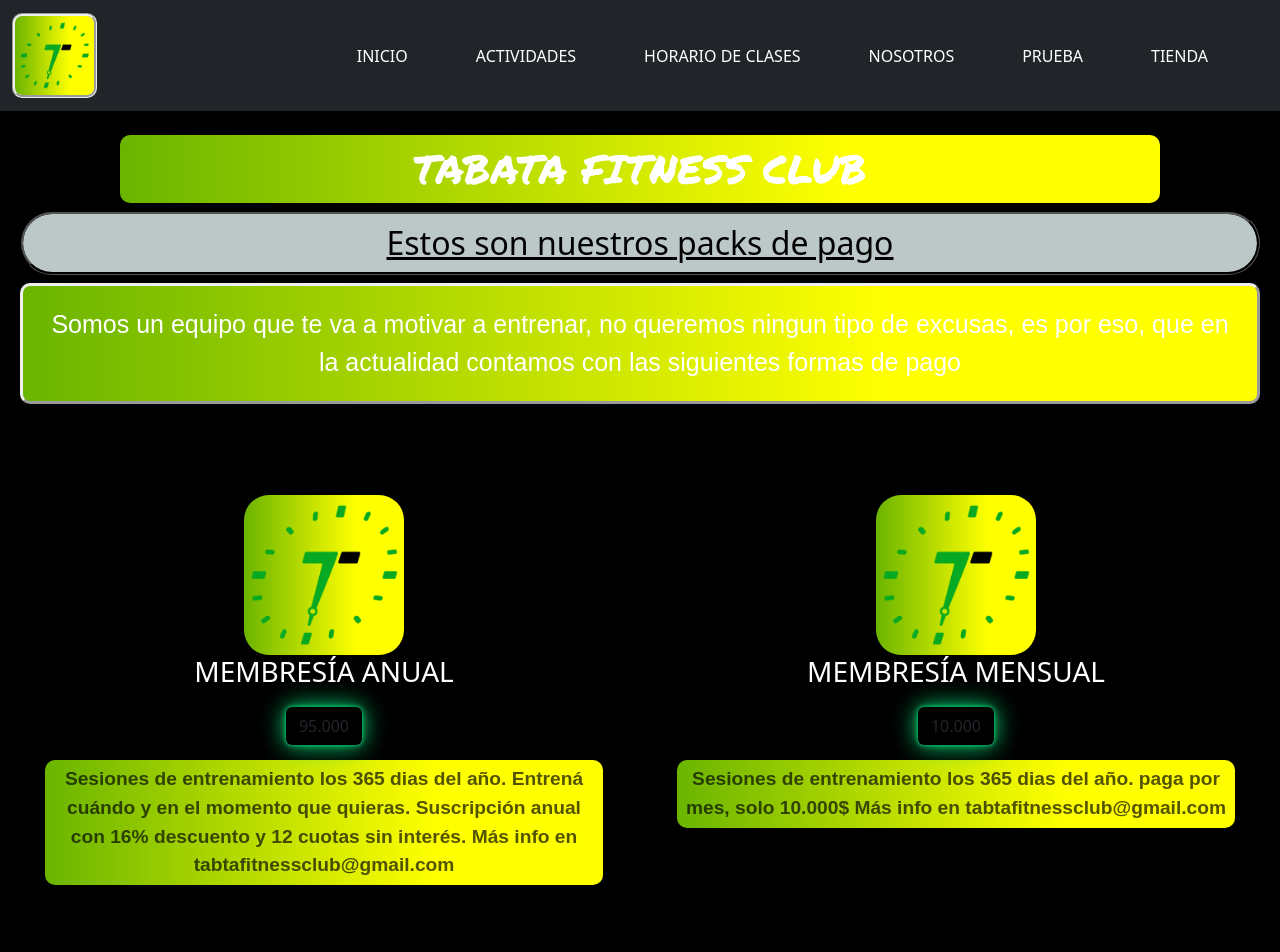
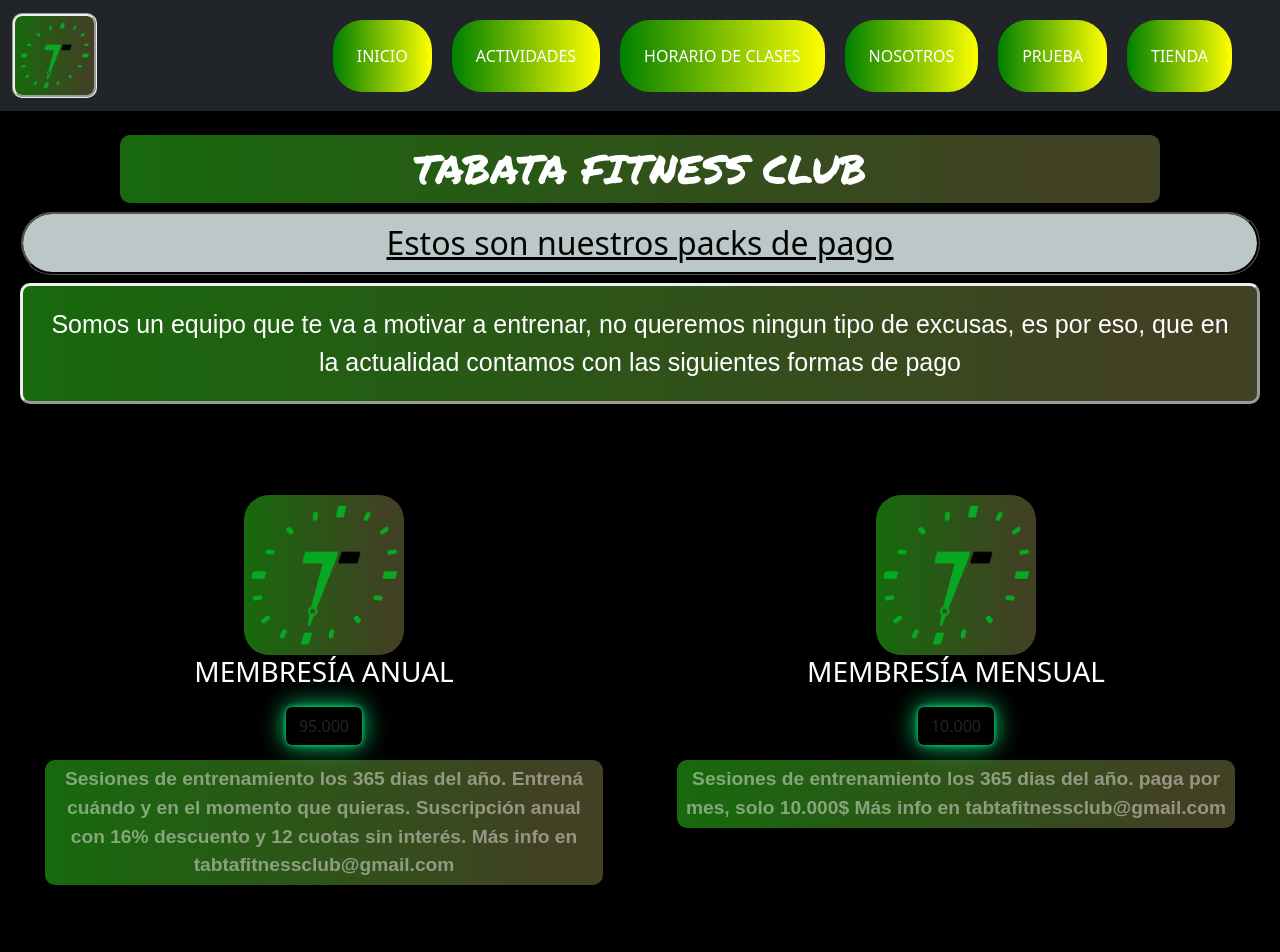
Before and after one commit to santi-cocco/terceraPrentrega, a plain HTML site: page html/tienda.html in a window 1280 px wide. Shown: the top 952 px of the page. Drawn offline with nearby package versions, Linux system fonts and the light colour scheme.

Commit message:
Tercer entrega Finalizada

```diff
--- a/sass/_card.scss
+++ b/sass/_card.scss
@@ -59,6 +59,7 @@
     font-family: $font-text;
     margin-top: 10px;
     line-height: 1.4;
+    color: #fafafa;
 }
 
 /* Estilos de las tarjetas al hacer hover */
--- a/sass/_navbar.scss
+++ b/sass/_navbar.scss
@@ -20,7 +20,7 @@
 nav ul li {
     list-style: none;
     display: inline-block;
-    background: $color-border;
+    background: var(--border-color);
     border-radius: 30px;
     padding: 16px;
   }
--- a/sass/_texto.scss
+++ b/sass/_texto.scss
@@ -35,7 +35,7 @@ section .horariodeclases {
 
 .TextoBoton {
     padding: 5px;
-    color: #000000ab;
+    color: #faf4f477;
     font-family: $font-footer;
     font-size: larger;
     margin: 5px  0px;
--- a/sass/_variables.scss
+++ b/sass/_variables.scss
@@ -12,7 +12,7 @@ $font-text: 'Arial', sans-serif;
 
 /*Variables de colores*/
 
-$color-border: linear-gradient(to right, green -50%, yellow 70%);
+$color-border: linear-gradient(to right, green -50%, rgb(65, 65, 35) 90%);
 $color-background-header: #333;
 $color-background-logo: $color-border;
 $color-background-nav: $color-border;
```
Also changed, not shown: css/estilo.css, 1 other file.
